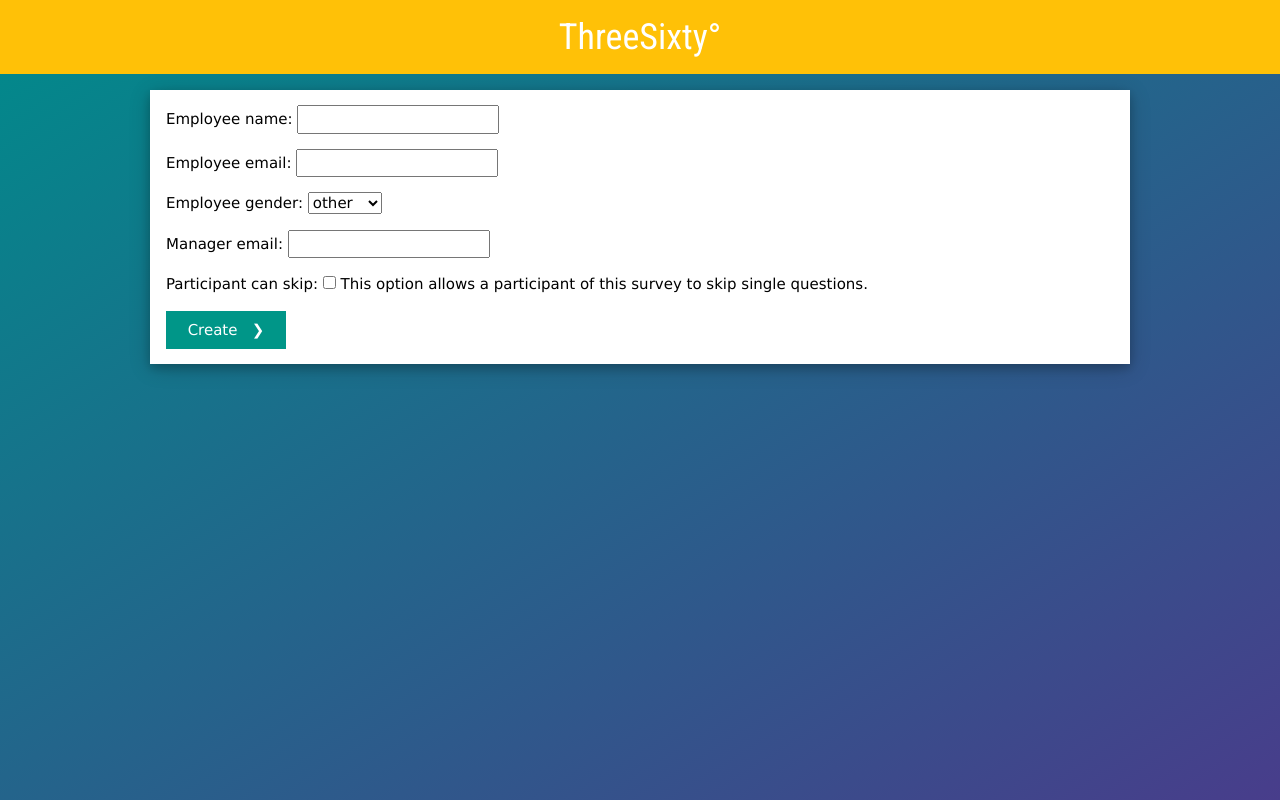
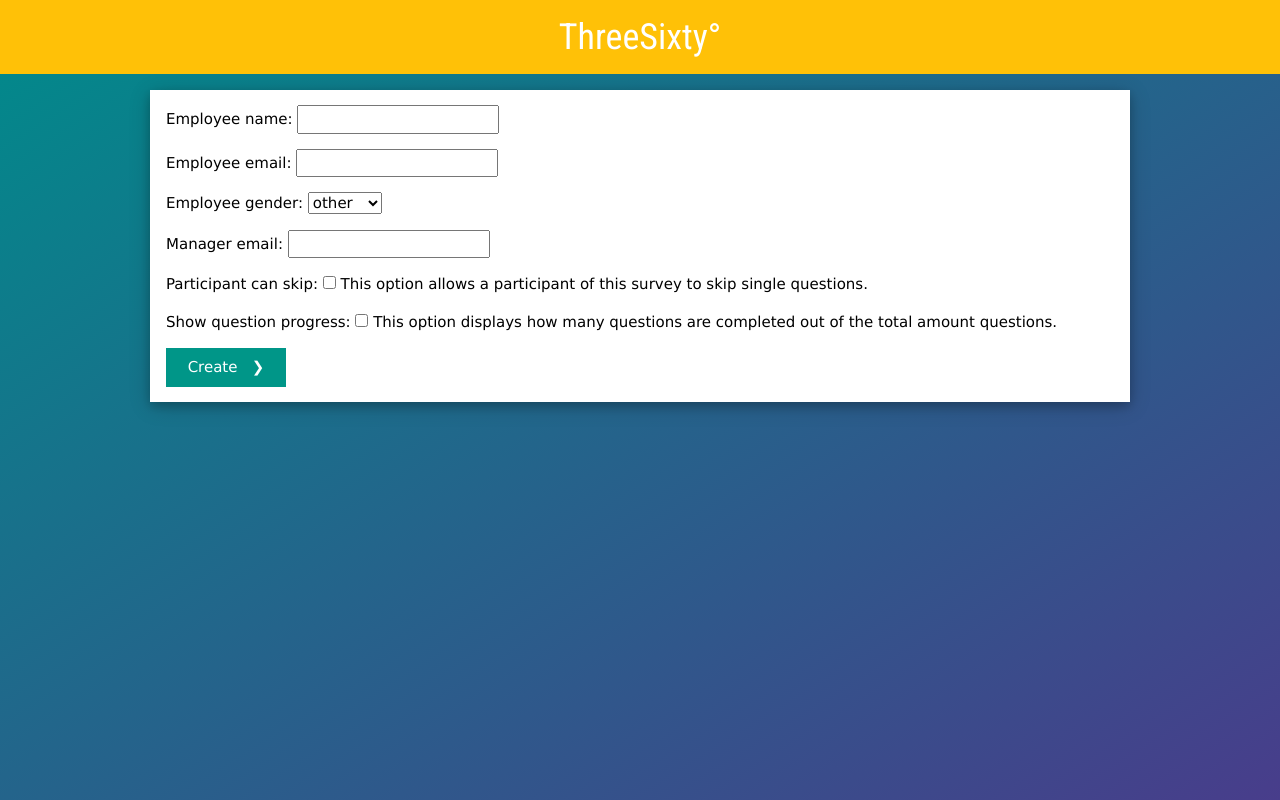
Before and after one commit to thermondo/threesixty, a Django app: page /create in a window 1280 px wide. Run offline with Django 3.2, Linux system fonts and the light colour scheme.

Commit message:
Add option to hide or display question counter

```diff
--- a/threesixty/models.py
+++ b/threesixty/models.py
@@ -22,6 +22,11 @@
         'participant can skip',
         default=False,
         help_text=_('This option allows a participant of this survey to skip single questions.')
+    )
+    show_question_progress = models.BooleanField(
+        'show question progress',
+        default=False,
+        help_text=_('This option displays how many questions are completed out of the total amount questions.')
     )
     created = models.DateTimeField(_('created'), auto_now_add=True, editable=False)
 
--- a/threesixty/templates/threesixty/answer_form.html
+++ b/threesixty/templates/threesixty/answer_form.html
@@ -5,7 +5,9 @@
     <body>
     <div class="w3-bar w3-amber w3-text-white">
         <h2 class="w3-center">{{ name }}</h2>
+        {% if show_question_progress %}
         <h5 class="w3-center">You have answered {{ answered_questions }} out of {{ total_questions }} questions</h5>
+        {% endif %}
     </div>
     <form method="POST" style="display: none">
         {% csrf_token %}
--- a/threesixty/templates/threesixty/survey_detail.html
+++ b/threesixty/templates/threesixty/survey_detail.html
@@ -14,6 +14,9 @@
 
             <dt>Participant can skip:</dt>
             <dd>{{ object.participant_can_skip }}</dd>
+
+            <dt>Show question progress:</dt>
+            <dd>{{ object.show_question_progress }}</dd>
 
         </dl>
         {% if form %}
--- a/threesixty/views.py
+++ b/threesixty/views.py
@@ -212,7 +212,8 @@
         'employee_email',
         'employee_gender',
         'manager_email',
-        'participant_can_skip'
+        'participant_can_skip',
+        'show_question_progress',
     ]
 
     def form_valid(self, form):
@@ -285,6 +286,7 @@
         context['name'] = self.survey.employee_name
         context['statement'] = self.question.get_display(self.survey)
         context['can_skip'] = self.survey.participant_can_skip
+        context['show_question_progress'] = self.survey.show_question_progress
         context['answered_questions'] = answered_questions
         context['total_questions'] = total_questions
         return context
```
Also changed, not shown: threesixty/migrations/0004_survey_show_question_progress.py (added).
